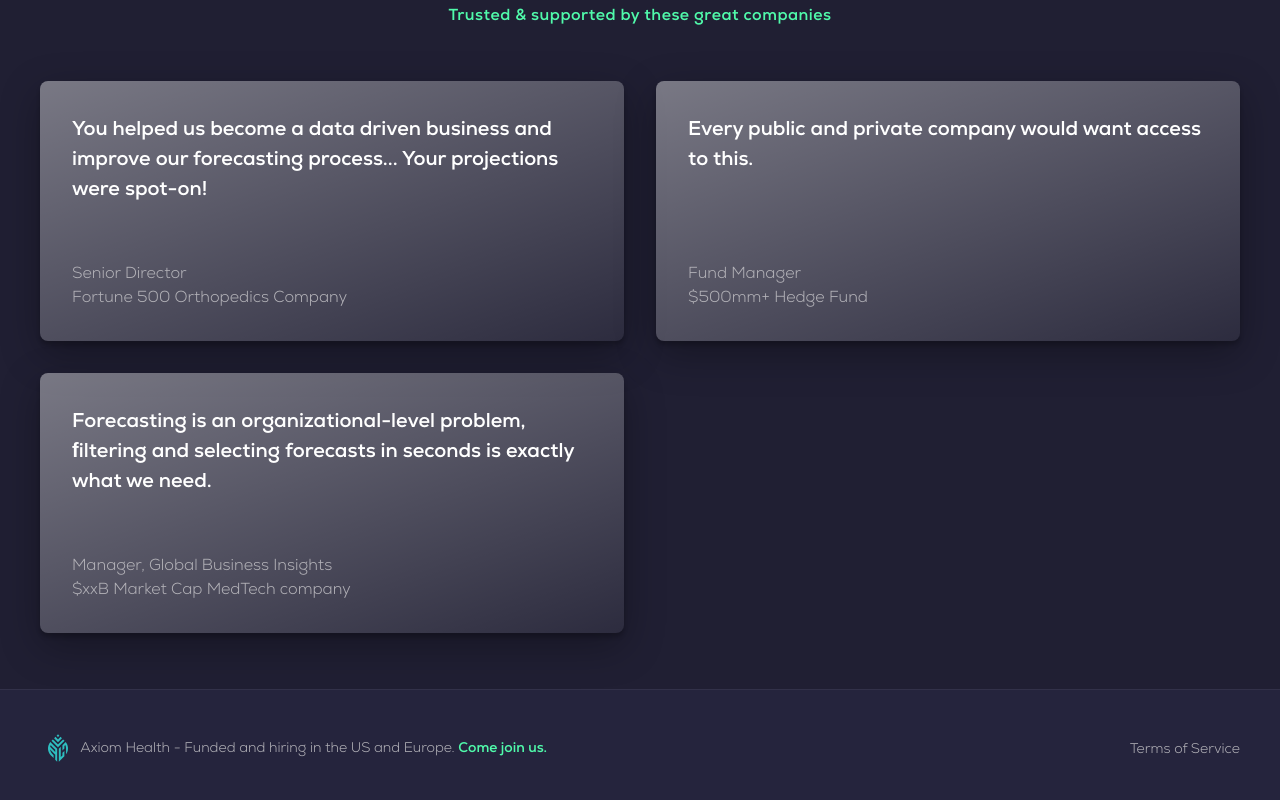
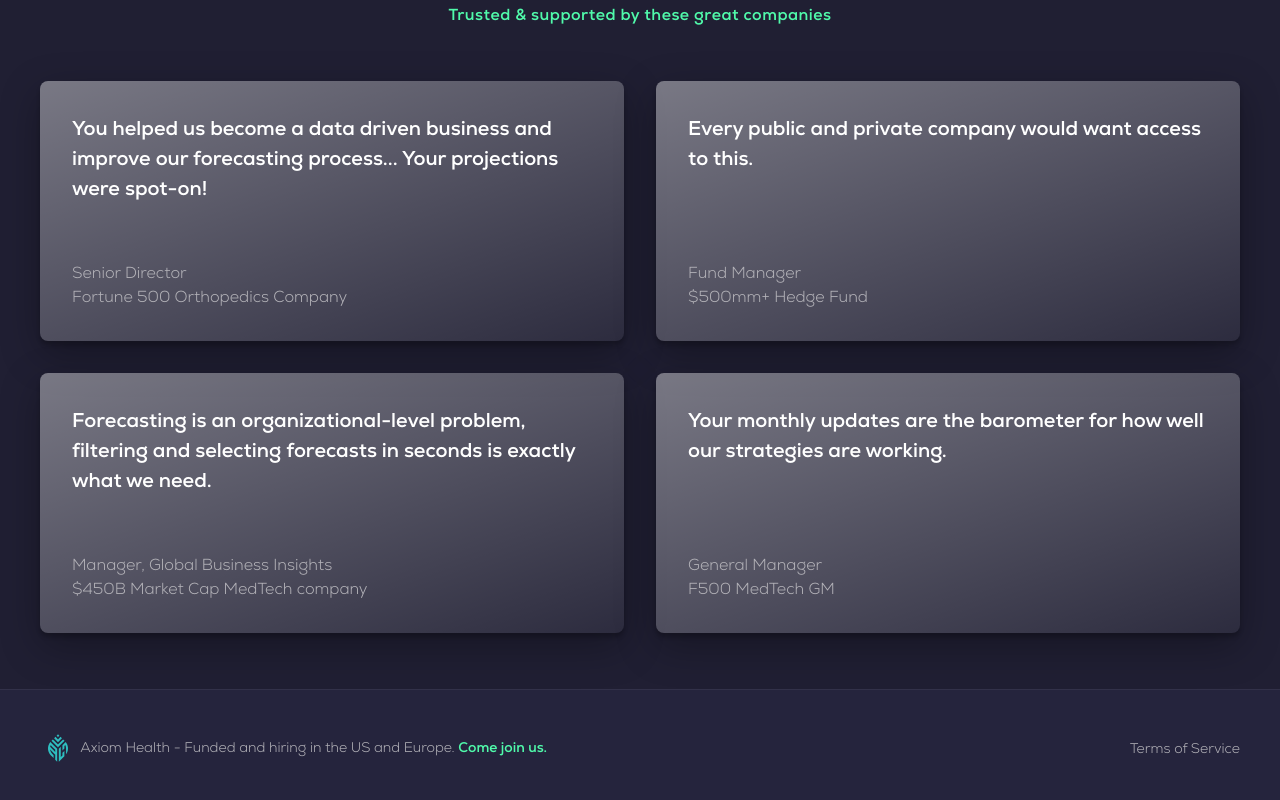
Before and after one commit to virtumed/landing-page, a website: page dist/index.html in a window 1280 px wide. Shown: the part 1256-2056 px from the top of the page. Drawn offline with nearby package versions, Linux system fonts and the light colour scheme.

Commit message:
added 4th quote

```diff
--- a/dist/index.html
+++ b/dist/index.html
@@ -204,12 +204,22 @@
                   <div class="quotes-section__panel__quote-contaier">
                     <p class="quotes-section__panel__quote-contaier__quote">
                       Forecasting is an organizational-level problem,
-                      <span style="font-family: Arial">f</span>iltering and
-                      selecting forecasts in seconds is exactly what we need.
+                      <b>f</b>iltering and selecting forecasts in seconds is
+                      exactly what we need.
                     </p>
                     <div class="quotes-section__panel__quote-contaier__info">
                       <div>Manager, Global Business Insights</div>
-                      <div>$xxB Market Cap MedTech company</div>
+                      <div>$450B Market Cap MedTech company</div>
+                    </div>
+                  </div>
+                  <div class="quotes-section__panel__quote-contaier">
+                    <p class="quotes-section__panel__quote-contaier__quote">
+                      Your monthly updates are the barometer for how well our
+                      strategies are working.
+                    </p>
+                    <div class="quotes-section__panel__quote-contaier__info">
+                      <div>General Manager</div>
+                      <div>F500 MedTech GM</div>
                     </div>
                   </div>
                 </div>
```
